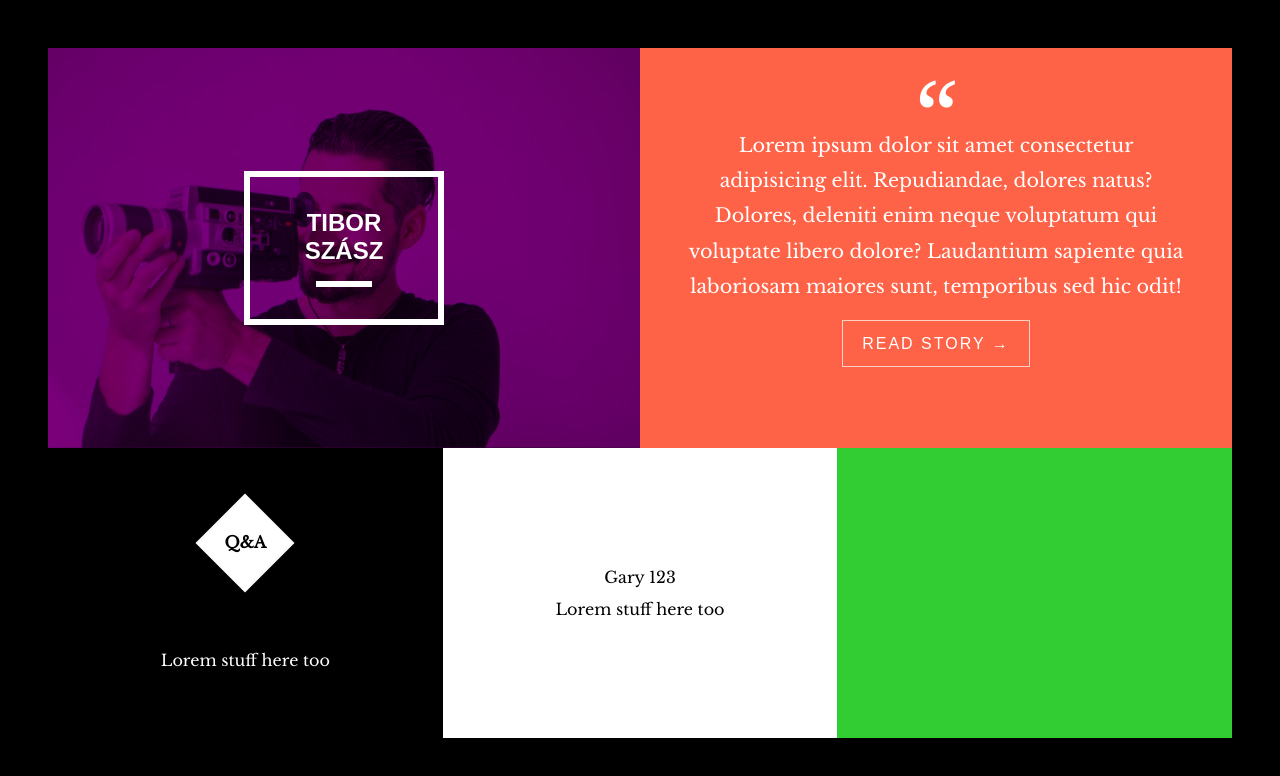
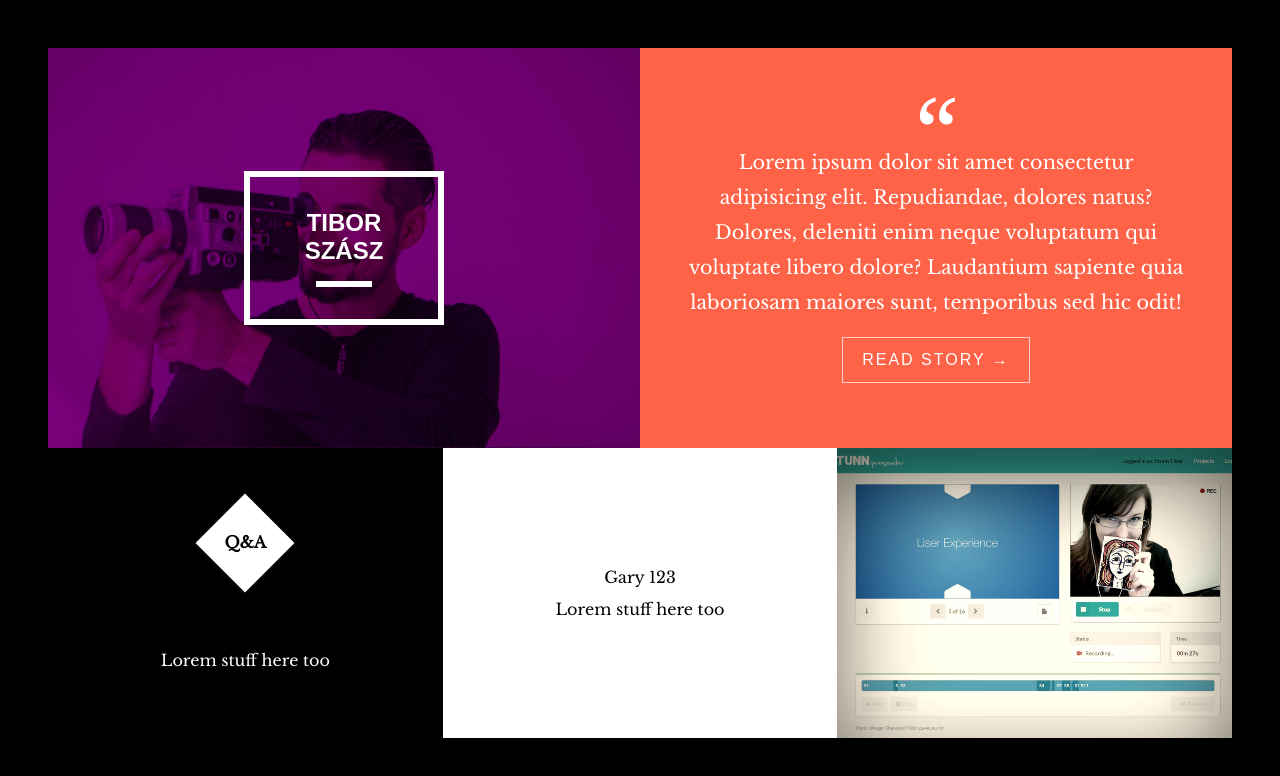
Before and after one commit to Rikkerdaniel/ca-tibors-page, a plain HTML site: page index.html in a window 1280 px wide. Drawn offline with nearby package versions, Linux system fonts and the light colour scheme; a web font is replaced by a local one.

Commit message:
feat(image-card): add filter stuff

```diff
--- a/assets/style.css
+++ b/assets/style.css
@@ -35,13 +35,14 @@ main {
     }
 
 .card {
+    display: flex;
+    align-items: center;
+    justify-content: center;
     position: relative;
+    flex-direction: column;
 }
 
 .card.title {
-    display: flex;
-    align-items: center;
-    justify-content: center;
     background-image: url(Tibor.Szasz.min.jpg);
     background-position: center center;
     background-size: cover;
@@ -95,10 +96,6 @@ main {
 }
 
 .card.third {
-    display: flex;
-    align-items: center;
-    justify-content: center;
-    flex-direction: column;
     height: 290px;
     background: limegreen;
     flex: 1 1 33%;
@@ -137,6 +134,17 @@ main {
     background: white;
 }
 
+.card.image {
+    background: url(presenter_full.jpg);
+    background-position: center center;
+    background-size: cover;
+}
+
+.instafx {
+    box-shadow: 0 30px 100px rgba(0,0,0,0.65) inset;
+    filter: sepia(0.3);
+}
+
 @media (max-width: 1092px ) {
     .card.half {
         height: 500px;
--- a/index.html
+++ b/index.html
@@ -27,7 +27,7 @@
             <span>Gary 123</span>
             <p>Lorem stuff here too</p>
         </article>
-        <article class="card third profile-pic"></article>
+        <article class="card third instafx image"></article>
     </main>
 </body>
 </html>
```
Also changed, not shown: assets/presenter_full.jpg (added).
